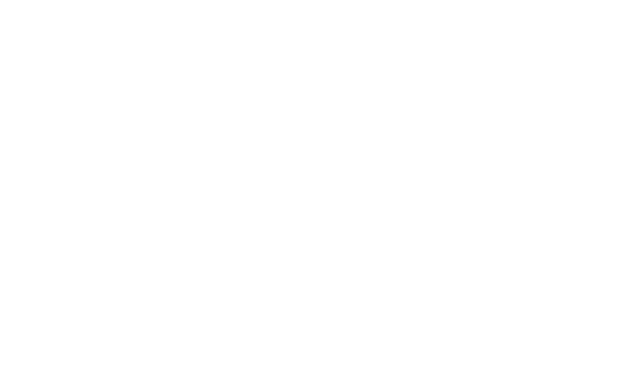
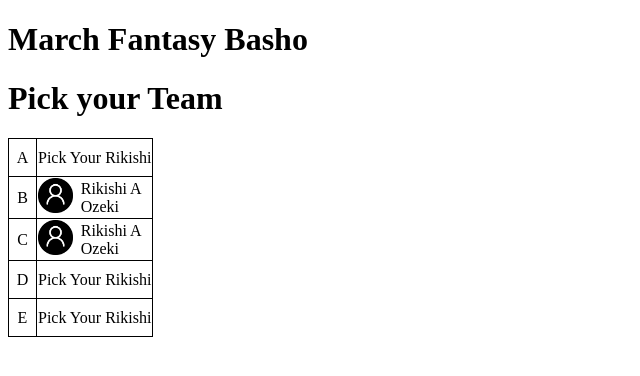
Before and after one commit to Jeff-All/Basho, an Angular app: page / in a window 1280 px wide. Shown: the top 376 px of the page, without its empty margins (0-640 px from the left). Built offline with nearby package versions, Linux system fonts and the light colour scheme.

Commit message:
Adding Rikishi Picking

```diff
--- a/projects/basho/src/app/app.component.html
+++ b/projects/basho/src/app/app.component.html
@@ -1,2 +1,2 @@
-<h1>Basho</h1>
-<rikshi name="Rikshi A"></rikshi>
+<h1>March Fantasy Basho</h1>
+<pick-selector></pick-selector>
--- a/projects/basho/src/app/app.component.ts
+++ b/projects/basho/src/app/app.component.ts
@@ -1,4 +1,5 @@
 import { Component } from '@angular/core';
+
 
 @Component({
   selector: 'app-root',
--- a/projects/basho/src/app/app.module.ts
+++ b/projects/basho/src/app/app.module.ts
@@ -4,11 +4,15 @@
 import { AppRoutingModule } from './app-routing.module';
 import { AppComponent } from './app.component';
 import { RikshiComponent } from './rikshi/rikshi.component';
+import { PickSelectorComponent } from './pick-selector/pick-selector.component';
+
+export const test = ["A","B","C"]
 
 @NgModule({
   declarations: [
     AppComponent,
-    RikshiComponent
+    RikshiComponent,
+    PickSelectorComponent
   ],
   imports: [
     BrowserModule,
--- /dev/null
+++ b/projects/basho/src/app/pick-selector/pick-selector.component.css
@@ -0,0 +1,50 @@
+table {
+    border-collapse: collapse;
+}
+
+.categoryLabel {
+    height: 35px;
+    width: 25px;
+    border: 1px solid black;
+    text-align: center;
+}
+
+.pickYourRikishi {
+    height: 35px;
+    text-align: center;
+    border: 1px solid black;
+}
+
+.avatar {
+    height: 35px;
+    border-top: 1px solid black;
+    border-bottom: 1px solid black;
+    border-left: 1px solid black;
+}
+
+.rikishiLabel {
+    height: 35px;
+    border-top: 1px solid black;
+    border-bottom: 1px solid black;
+    border-right: 1px solid black;
+}
+
+.hoverable {
+    cursor: pointer;
+}
+
+.hoverable:hover {
+    background-color: rgba(0, 0, 255, 0.165);
+}
+
+table {
+    -moz-user-select: none;
+    -webkit-user-select: none;
+    -ms-user-select:none;
+    user-select:none;
+    -o-user-select:none;
+}
+
+.selected {
+    background-color: blue;
+}
--- /dev/null
+++ b/projects/basho/src/app/pick-selector/pick-selector.component.html
@@ -0,0 +1,13 @@
+<h1>Pick your Team</h1>
+
+<table>
+    <tr class="hoverable" [ngClass]="{selected: cur.key===curSelected, hoverable: cur.key!==curSelected}" (click)="selectCategory(cur.key)" *ngFor="let cur of selected | keyvalue" >
+        <td class="categoryLabel" >{{cur.key}}</td>
+        <td class="pickYourRikishi" colspan="2" *ngIf="!cur.value.filled">Pick Your Rikishi</td>
+        <td class="avatar" *ngIf="cur.value.filled"><img style="width:35px;height:35px;" src="{{cur.value.avatar}}"></td>
+        <td class="rikishiLabel" *ngIf="cur.value.filled">
+            <div>{{cur.value.name}}</div>
+            <div>{{cur.value.rank}}</div>
+        </td>
+    </tr>
+</table>
--- /dev/null
+++ b/projects/basho/src/app/pick-selector/pick-selector.component.ts
@@ -0,0 +1,35 @@
+import { Component, OnInit } from '@angular/core';
+import { DefaultRikishi, Rikishi } from '../rikishi';
+
+@Component({
+  selector: 'pick-selector',
+  templateUrl: './pick-selector.component.html',
+  styleUrls: ['./pick-selector.component.css']
+})
+export class PickSelectorComponent implements OnInit {
+  curSelected: string = "";
+
+  selected: Map<string,Rikishi> = new Map([
+    ["A", DefaultRikishi],
+    ["B", { filled: true, avatar:'/assets/default_avatar.jpg', name:"Rikishi A", rank:"Ozeki" }],
+    ["C", { filled: true, avatar:'/assets/default_avatar.jpg', name:"Rikishi A", rank:"Ozeki" }],
+    ["D", DefaultRikishi],
+    ["E", DefaultRikishi]
+  ]);
+
+  rikishis: Rikishi[] = [
+    { filled: true, avatar:'/assets/default_avatar.jpg', name:"Rikishi A", rank:"Ozeki" },
+    { filled: true, avatar:'/assets/default_avatar.jpg', name:"Rikishi B", rank:"Ozeki" },
+    { filled: true, avatar:'/assets/default_avatar.jpg', name:"Rikishi C", rank:"Ozeki" },
+  ]
+  constructor() { }
+
+  ngOnInit(): void {
+  }
+
+  selectCategory(category: string): void {
+    console.log(`Selected Category ${category}`);
+    this.curSelected = category;
+  }
+
+}
--- /dev/null
+++ b/projects/basho/src/app/rikishi.ts
@@ -0,0 +1,13 @@
+export interface Rikishi {
+    filled: boolean,
+    name: string;
+    rank: string;
+    avatar: string;
+}
+
+export const DefaultRikishi = {
+    filled: false,
+    name: "",
+    rank: "",
+    avatar: ""
+}
--- a/projects/basho/src/app/rikshi.ts
+++ /dev/null
@@ -1,3 +0,0 @@
-export interface Rikshi {
-    name: string;
-}
--- a/projects/basho/src/app/rikshi/rikshi.component.html
+++ b/projects/basho/src/app/rikshi/rikshi.component.html
@@ -1,4 +1,4 @@
-<td><image src="{{avatar}}"/></td>
+<td><img src="{{avatar}}"></td>
 <td>
     <div>{{name}}</div>
     <div>{{rank}}</div>
--- a/projects/basho/src/app/rikshi/rikshi.component.ts
+++ b/projects/basho/src/app/rikshi/rikshi.component.ts
@@ -7,6 +7,8 @@
 })
 export class RikshiComponent implements OnInit {
   @Input() name = 'Default Rikshi';
+  @Input() avatar = '/assets/default_avatar.jpg';
+  @Input() rank = 'Ozeki';
 
   constructor() { }
 
--- a/projects/basho/src/index.html
+++ b/projects/basho/src/index.html
@@ -2,7 +2,7 @@
 <html lang="en">
 <head>
   <meta charset="utf-8">
-  <title>Tour of Heroes</title>
+  <title>March Fantasy Basho</title>
   <base href="/">
   <meta name="viewport" content="width=device-width, initial-scale=1">
   <link rel="icon" type="image/x-icon" href="favicon.ico">
```
Also changed, not shown: projects/basho/src/assets/default_avatar.jpg (added), 1 other file (tests, documents, lock files or other folders).
